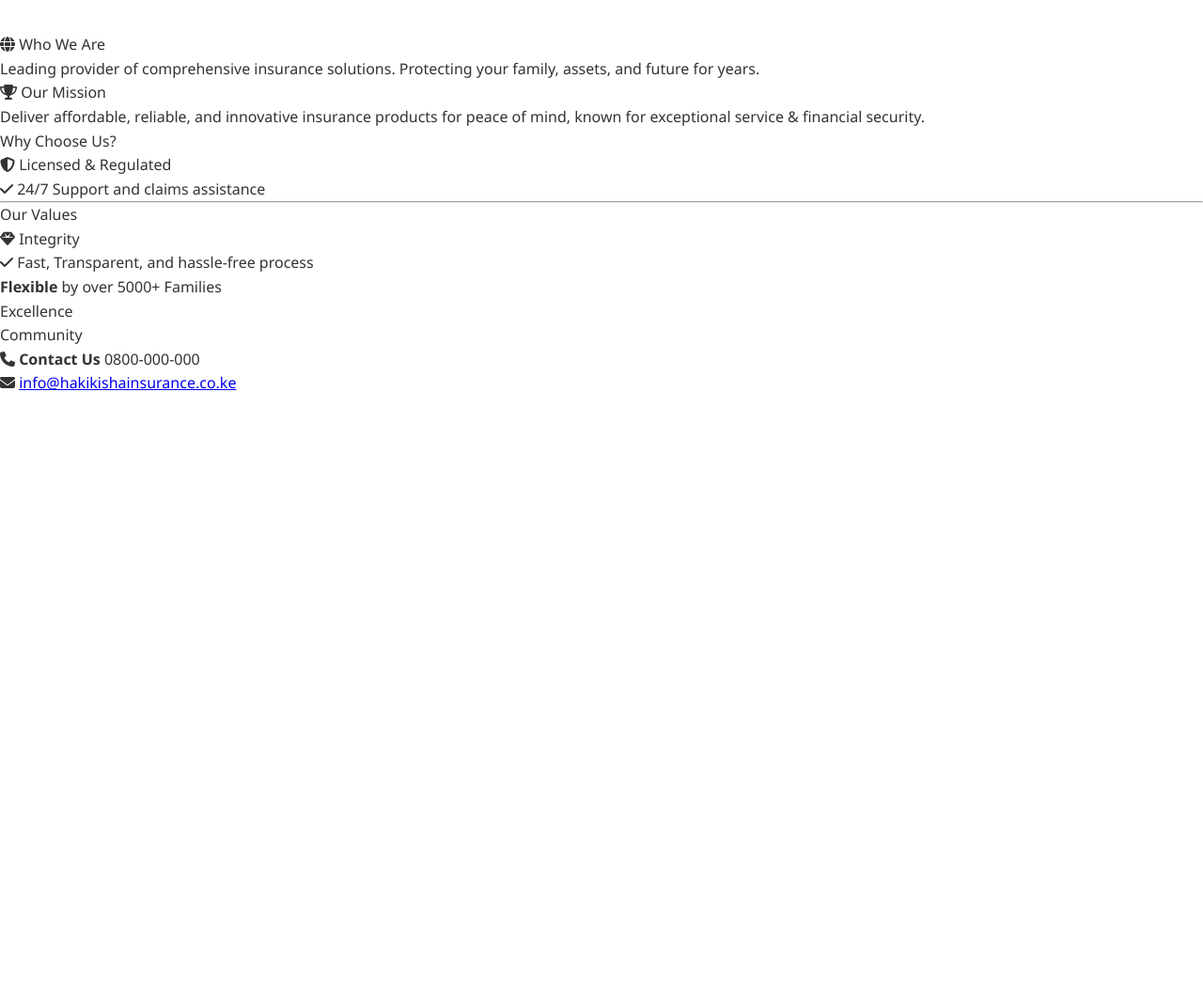
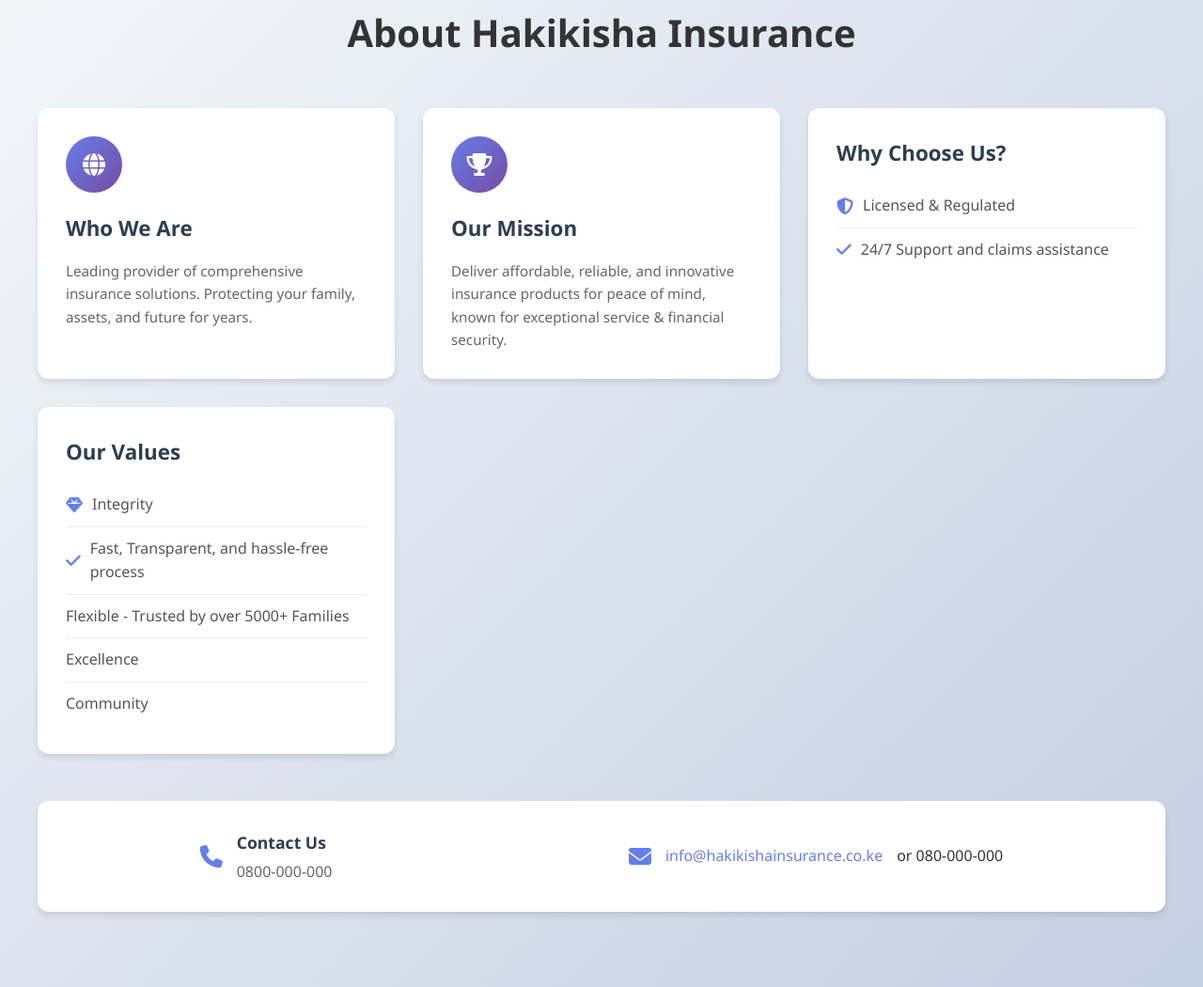
Before and after one commit to mercykiria01/hakikisha-insurance-chat, a website: page index.html in a window 1280 px wide. Shown: the part 1904-2954 px from the top of the page at 94% size. Before the commit the page ends 2325 px from the top, so only its background shows below. Drawn offline with Linux system fonts and the light colour scheme.

Commit message:
Update index.html: new chat UI and content

```diff
--- a/index.html
+++ b/index.html
@@ -165,71 +165,209 @@
     </section>
 
   <!-- About Section -->
-    <section class="about" id="about" role="region" aria-labelledby="about-heading">
-  <h2 id="about-heading" class="section-title">About Hakikisha Insurance</h2>
+    <section class="about" id="about">
+        <div class="about-container">
+            <h2 class="section-title">About Hakikisha Insurance</h2>
 
-  <div class="about-grid-container">
-
-    <div class="about-column-left">
-
-      <div class="content-block">
-        <div class="icon-header">
+            <div class="about-grid">
+                <!-- Left Column -->
+                <div class="about-card">
+                    <div class="about-icon">
                         <i class="fas fa-globe"></i>
-          <span class="block-title">Who We Are</span>
                     </div>
-        <p>
-          Leading provider of comprehensive insurance solutions. Protecting your family, assets, and future for years.
-        </p>
+                    <h3>Who We Are</h3>
+                    <p>Leading provider of comprehensive insurance solutions. Protecting your family, assets, and future for years.</p>
                 </div>
 
-      <div class="content-block">
-        <div class="icon-header">
+                <div class="about-card">
+                    <div class="about-icon">
                         <i class="fas fa-trophy"></i>
-          <span class="block-title">Our Mission</span>
                     </div>
-        <p>
-          Deliver affordable, reliable, and innovative insurance products for peace of mind, known for exceptional service & financial security.
-        </p>
-      </div>
+                    <h3>Our Mission</h3>
+                    <p>Deliver affordable, reliable, and innovative insurance products for peace of mind, known for exceptional service & financial security.</p>
                 </div>
 
-    <div class="about-column-right">
-
-      <div class="content-block reason-block">
-        <span class="block-title">Why Choose Us?</span>
-        <ul class="reason-list">
+                <!-- Right Column -->
+                <div class="about-card">
+                    <h3>Why Choose Us?</h3>
+                    <ul class="about-list">
                         <li><i class="fas fa-shield-alt"></i> Licensed & Regulated</li>
                         <li><i class="fas fa-check"></i> 24/7 Support and claims assistance</li>
                     </ul>
                 </div>
 
-      <hr class="separator-line">
-
-      <div class="content-block value-block">
-        <span class="block-title">Our Values</span>
-        <ul class="value-list">
+                <div class="about-card">
+                    <h3>Our Values</h3>
+                    <ul class="about-list">
                         <li><i class="fas fa-gem"></i> Integrity</li>
                         <li><i class="fas fa-check"></i> Fast, Transparent, and hassle-free process</li>
-          <li><strong>Flexible</strong> by over 5000+ Families</li>
+                        <li>Flexible - Trusted by over 5000+ Families</li>
                         <li>Excellence</li>
                         <li>Community</li>
                     </ul>
                 </div>
             </div>
+
+            <!-- Contact Section -->
+            <div class="about-contact">
+                <div class="contact-info">
+                    <i class="fas fa-phone"></i>
+                    <div>
+                        <strong>Contact Us</strong>
+                        <p>0800-000-000</p>
                     </div>
-
-  <div class="contact-row">
-    <div class="contact-item">
-      <i class="fas fa-phone"></i>
-      <strong>Contact Us</strong>
-      <span class="contact-details">0800-000-000</span>
                 </div>
-    <div class="contact-item">
+                <div class="contact-info">
                     <i class="fas fa-envelope"></i>
                     <a href="mailto:info@hakikishainsurance.co.ke">info@hakikishainsurance.co.ke</a>
+                    <span> or 080-000-000</span>
+                </div>
             </div>
         </div>
     </section>
+
+    <style>
+        .about {
+            padding: 80px 20px;
+            background: linear-gradient(135deg, #f5f7fa 0%, #c3cfe2 100%);
+        }
+
+        .about-container {
+            max-width: 1200px;
+            margin: 0 auto;
+        }
+
+        .about-grid {
+            display: grid;
+            grid-template-columns: repeat(auto-fit, minmax(280px, 1fr));
+            gap: 30px;
+            margin-top: 40px;
+        }
+
+        .about-card {
+            background: white;
+            padding: 30px;
+            border-radius: 12px;
+            box-shadow: 0 4px 6px rgba(0, 0, 0, 0.1);
+            transition: transform 0.3s ease, box-shadow 0.3s ease;
+        }
+
+        .about-card:hover {
+            transform: translateY(-5px);
+            box-shadow: 0 8px 15px rgba(0, 0, 0, 0.15);
+        }
+
+        .about-icon {
+            width: 60px;
+            height: 60px;
+            background: linear-gradient(135deg, #667eea 0%, #764ba2 100%);
+            border-radius: 50%;
+            display: flex;
+            align-items: center;
+            justify-content: center;
+            margin-bottom: 20px;
+            font-size: 24px;
+            color: white;
+        }
+
+        .about-card h3 {
+            font-size: 1.4rem;
+            color: #2c3e50;
+            margin-bottom: 15px;
+            font-weight: 600;
+        }
+
+        .about-card p {
+            color: #666;
+            line-height: 1.6;
+            font-size: 0.95rem;
+        }
+
+        .about-list {
+            list-style: none;
+            padding: 0;
+            margin: 0;
+        }
+
+        .about-list li {
+            padding: 10px 0;
+            color: #555;
+            display: flex;
+            align-items: center;
+            gap: 10px;
+            border-bottom: 1px solid #eee;
+        }
+
+        .about-list li:last-child {
+            border-bottom: none;
+        }
+
+        .about-list i {
+            color: #667eea;
+            font-size: 18px;
+        }
+
+        .about-contact {
+            display: flex;
+            justify-content: space-around;
+            align-items: center;
+            flex-wrap: wrap;
+            gap: 30px;
+            margin-top: 50px;
+            padding: 30px;
+            background: white;
+            border-radius: 12px;
+            box-shadow: 0 4px 6px rgba(0, 0, 0, 0.1);
+        }
+
+        .contact-info {
+            display: flex;
+            align-items: center;
+            gap: 15px;
+        }
+
+        .contact-info i {
+            font-size: 24px;
+            color: #667eea;
+        }
+
+        .contact-info strong {
+            display: block;
+            color: #2c3e50;
+            font-size: 1.1rem;
+        }
+
+        .contact-info p {
+            margin: 5px 0 0 0;
+            color: #666;
+        }
+
+        .contact-info a {
+            color: #667eea;
+            text-decoration: none;
+            font-weight: 500;
+        }
+
+        .contact-info a:hover {
+            text-decoration: underline;
+        }
+
+        @media (max-width: 768px) {
+            .about-grid {
+                grid-template-columns: 1fr;
+            }
+
+            .about-contact {
+                flex-direction: column;
+                text-align: center;
+            }
+
+            .contact-info {
+                flex-direction: column;
+                text-align: center;
+            }
+        }
+    </style>
 
 <div class="chatbot-widget">
 
```
Lines whose indentation alone changed are shown as unchanged.
